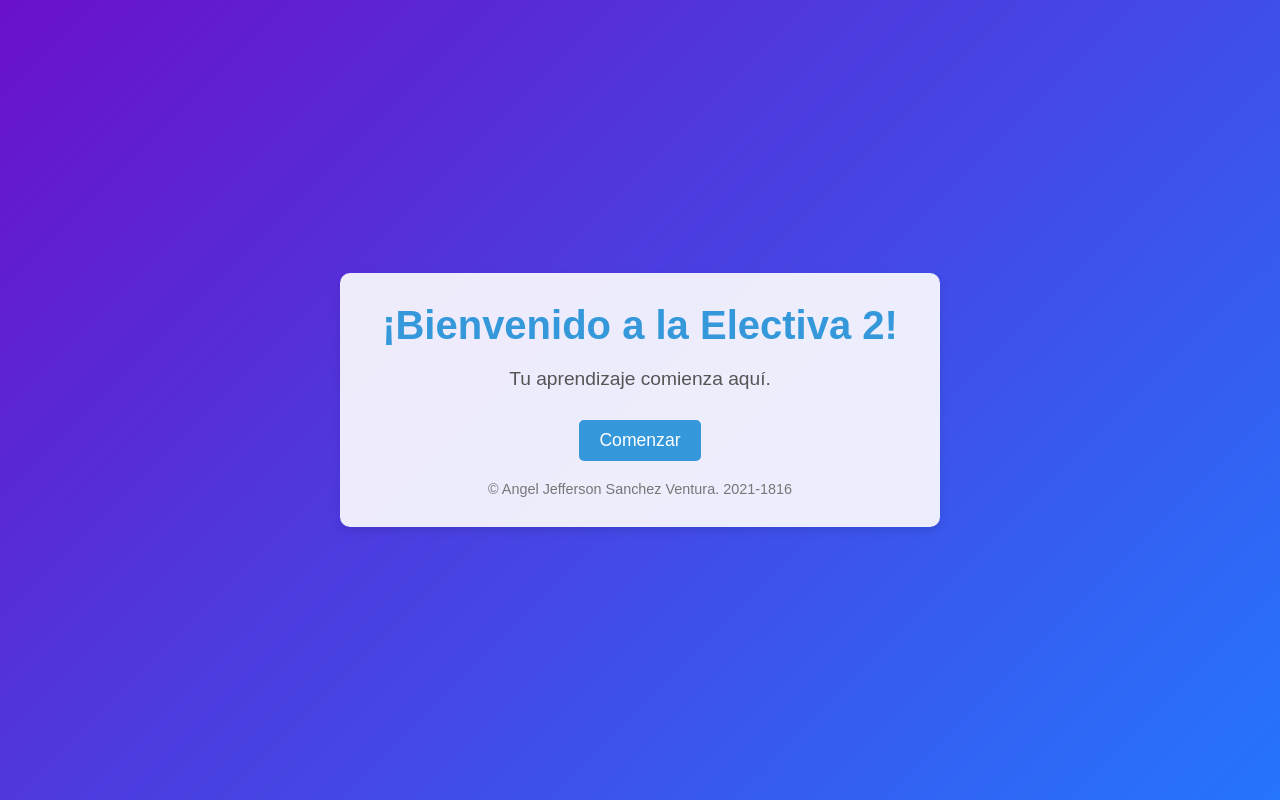
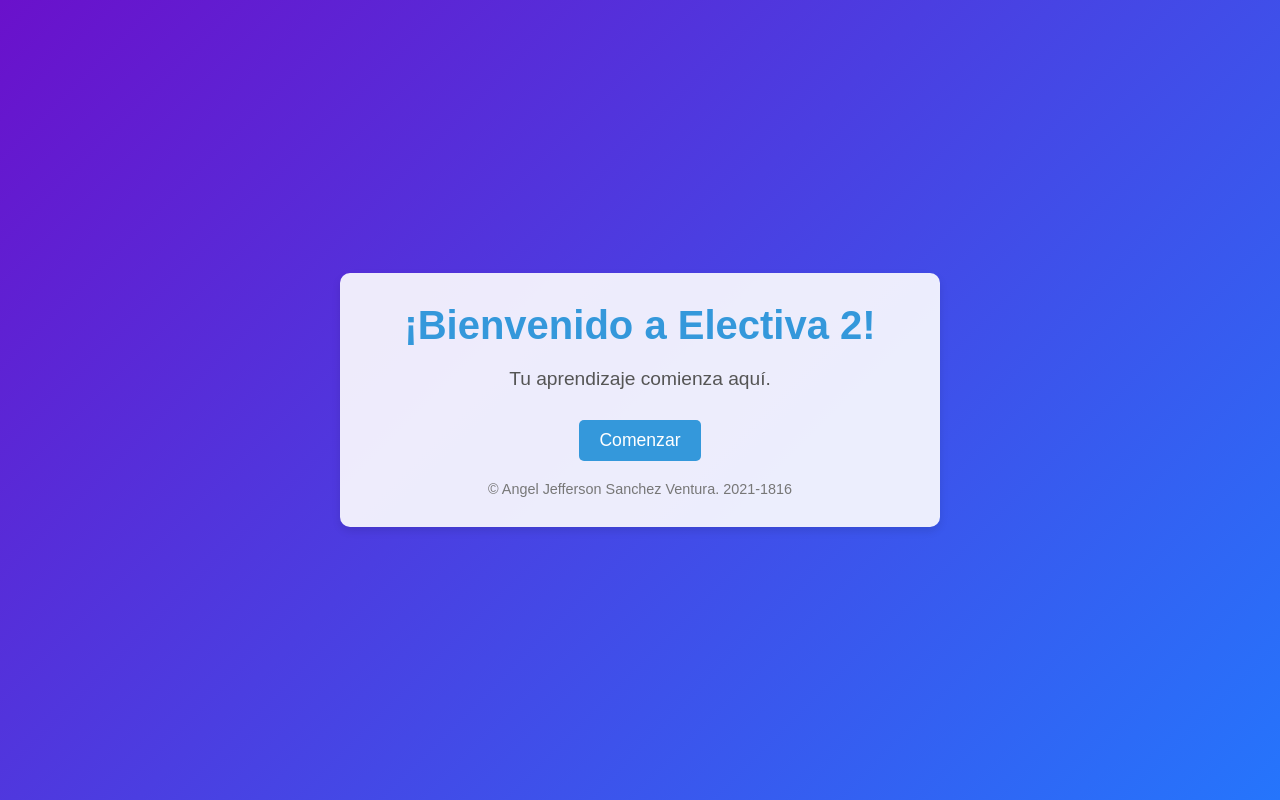
Before and after one commit to AngelJefferson/angelsanchez.github.io, a plain HTML site: page index.html in a window 1280 px wide. Drawn offline with Linux system fonts and the light colour scheme.

Commit message:
Tercer commit

```diff
--- a/index.html
+++ b/index.html
@@ -9,7 +9,7 @@
 <body>
     <div class="container">
         <header>
-            <h1>¡Bienvenido a la Electiva 2!</h1>
+            <h1>¡Bienvenido a Electiva 2!</h1>
 
             <p>Tu aprendizaje comienza aquí.</p>
         </header>
```
